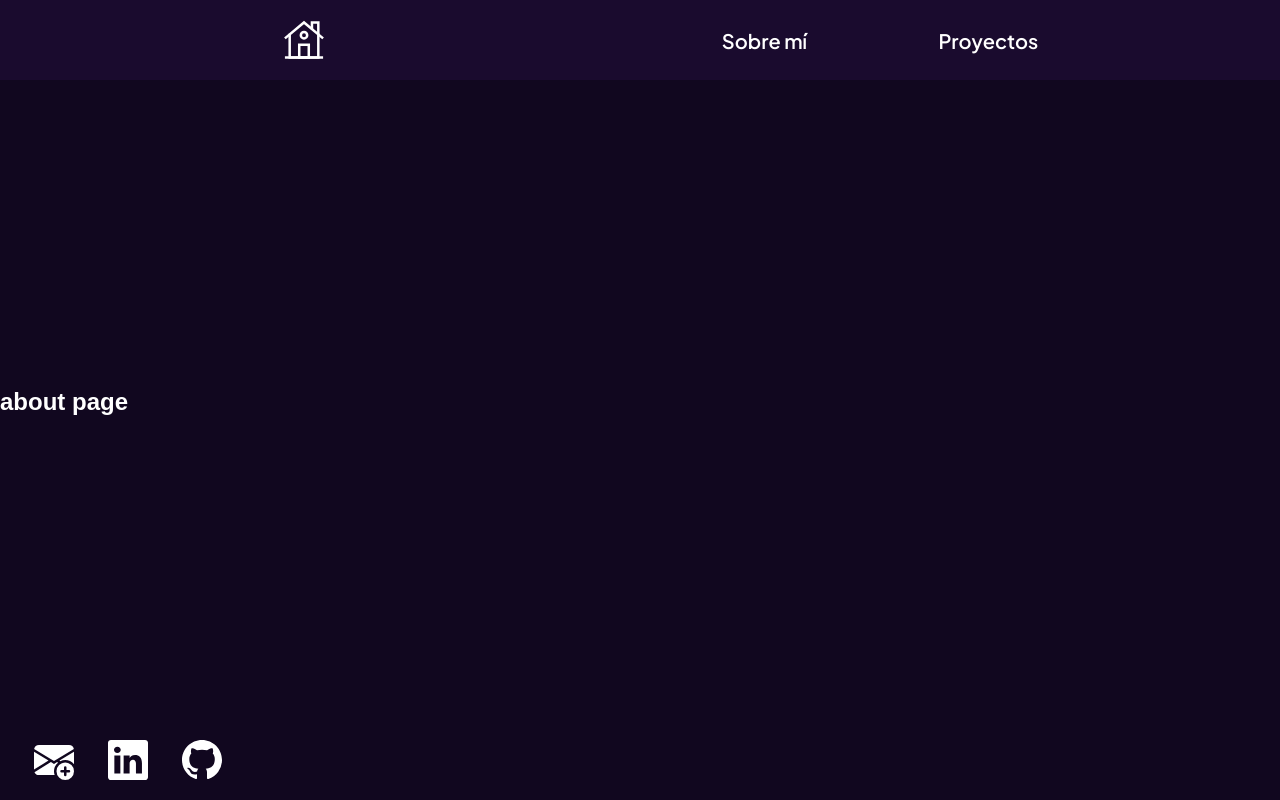
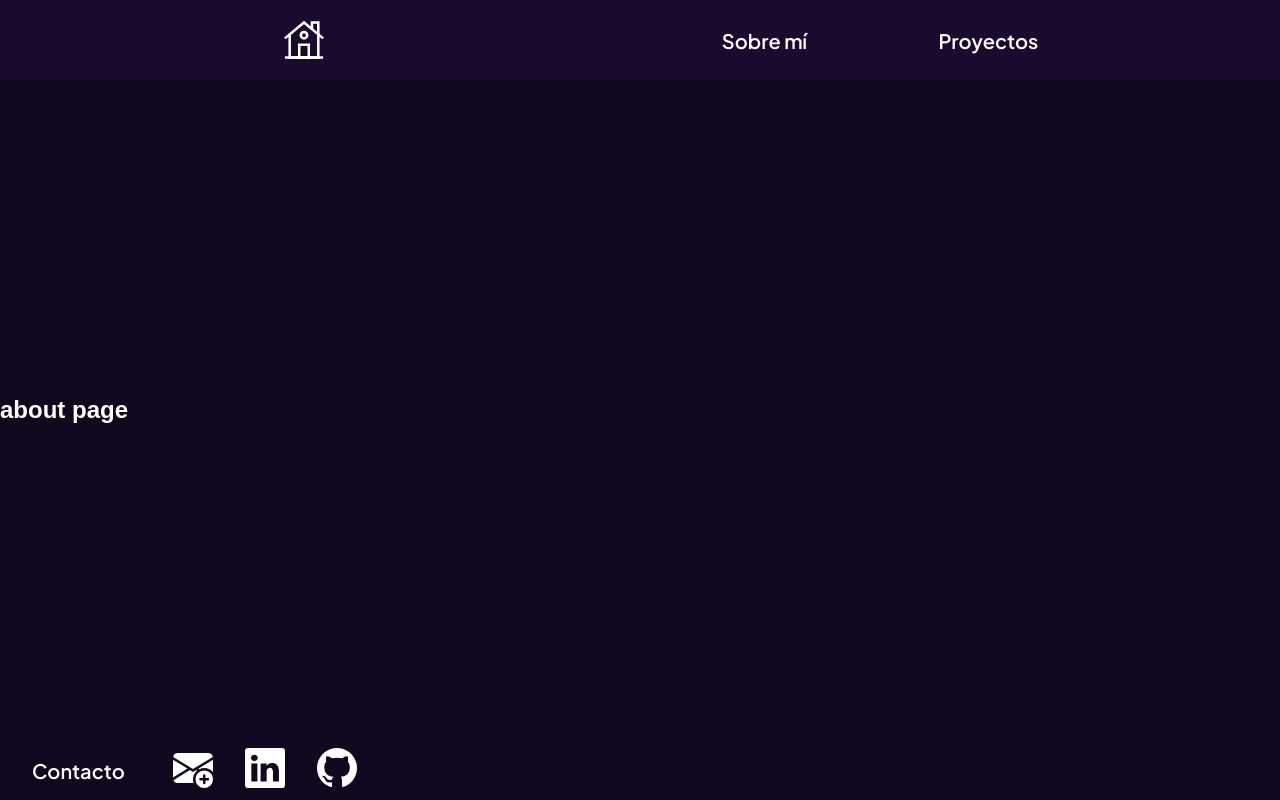
Before and after one commit to Gbw699/My-portfolio, a Next.js app: page /about in a window 1280 px wide. Built offline with nearby package versions, Linux system fonts and the light colour scheme; a web font is replaced by a local one.

Commit message:
contact ready

```diff
--- /dev/null
+++ b/_mixins.scss
@@ -0,0 +1,6 @@
+@mixin hover-scale {
+    &:hover {
+        transition: all 0.1s ease-in-out;
+        transform: scale(1.2);
+    }
+}
--- a/src/app/layout.tsx
+++ b/src/app/layout.tsx
@@ -1,5 +1,5 @@
-import Navbar from '@/components/Navbar'
-import Contact from '@/components/Contact'
+import Navbar from '@/components/navbar/Navbar'
+import Contact from '@/components/contact/Contact'
 import "./globals.scss"
 
 export const metadata = {
--- a/src/components/Contact.module.scss
+++ /dev/null
@@ -1,12 +0,0 @@
-@import "variables";
-
-.container {
-    display: flex;
-    justify-content: space-evenly;
-    align-items: center;
-    padding: 1rem 0;
-    max-width: 20%;
-    .icons {
-        filter: invert(100%);
-    }
-}
--- a/src/components/Contact.tsx
+++ /dev/null
@@ -1,16 +0,0 @@
-import Image from "next/image"
-import styles from "./Contact.module.scss"
-
-export default function Contact() {
-    return <div className={styles.container}>
-        <a href="mailto:gdbarimboim@gmail.com">
-            <Image src={"/envelope-plus-fill.svg"} alt="email" width={40} height={40} className={styles.icons} />
-        </a>
-        <a href="linkedin">
-            <Image src={"/linkedin.svg"} alt="linkedin" width={40} height={40} className={styles.icons}/>
-        </a>
-        <a href="github">
-            <Image src={"/github.svg"} alt="github" width={40} height={40} className={styles.icons}/>
-        </a>
-    </div>
-}
--- /dev/null
+++ b/src/components/contact/Contact.module.scss
@@ -0,0 +1,21 @@
+@import "variables";
+@import "mixins";
+
+.container {
+    display: flex;
+    justify-content: flex-start;
+    align-items: center;
+    padding: 0.5rem 0;
+
+    .text {
+        font-family: 'Plus Jakarta Sans', sans-serif;
+        font-size: 20px;
+        margin: 0 2rem;
+    }
+
+    .icons {
+        filter: invert(100%);
+        padding: 0 1rem;
+        @include hover-scale
+    }
+}
--- /dev/null
+++ b/src/components/contact/Contact.tsx
@@ -0,0 +1,17 @@
+import Image from "next/image"
+import styles from "./Contact.module.scss"
+
+export default function Contact() {
+    return <div className={styles.container}>
+        <h2 className={styles.text}>Contacto</h2>
+        <a href="mailto:gdbarimboim@gmail.com" target="_blank">
+            <Image src={"/envelope-plus-fill.svg"} alt="email" width={40} height={40} className={styles.icons} loading="eager" />
+        </a>
+        <a href="https://www.linkedin.com/in/gabriel-barimboim/" target="_blank">
+            <Image src={"/linkedin.svg"} alt="linkedin" width={40} height={40} className={styles.icons} loading="eager"/>
+        </a>
+        <a href="https://github.com/Gbw699" target="_blank">
+            <Image src={"/github.svg"} alt="github" width={40} height={40} className={styles.icons} loading="eager"/>
+        </a>
+    </div>
+}
--- a/src/components/Navbar.module.scss
+++ b/src/components/navbar/Navbar.module.scss
@@ -1,5 +1,6 @@
 @import url('https://fonts.googleapis.com/css2?family=Plus+Jakarta+Sans:wght@600&display=swap');
 @import "variables";
+@import "mixins";
 
 .container {
     background-color: $navbar-color ;
@@ -13,14 +14,16 @@
     .links {
         text-decoration: none;
         color: $font-color;
+        @include hover-scale;
+
+        &.big {
+            flex-basis: 40%;
+            display: flex;
+            justify-content: center;
+            align-items: center;
+        }
     }
 
-    .big {
-        flex-basis: 40%;
-        display: flex;
-        justify-content: center;
-        align-items: center;
-    }
 
     .small {
         flex-basis: 35%;
--- a/src/components/Navbar.tsx
+++ b/src/components/navbar/Navbar.tsx
@@ -5,7 +5,9 @@ import Image from "next/image"
 
 export default function Navbar() {
     return <div className={styles.container}>
-        <Link href="/" className={`${styles.links} ${styles.big}`} ><Image src={"/house.svg"} alt="home" width={40} height={40} /></Link>
+        <Link href="/" className={`${styles.links} ${styles.big}`} >
+            <Image src={"/house.svg"} alt="home" width={40} height={40} loading="eager"/>
+        </Link>
         <div className={styles.small}>
             <Link href="/about" className={styles.links}>Sobre mí</Link>
             <Link href="/projects" className={styles.links}>Proyectos</Link>
```
